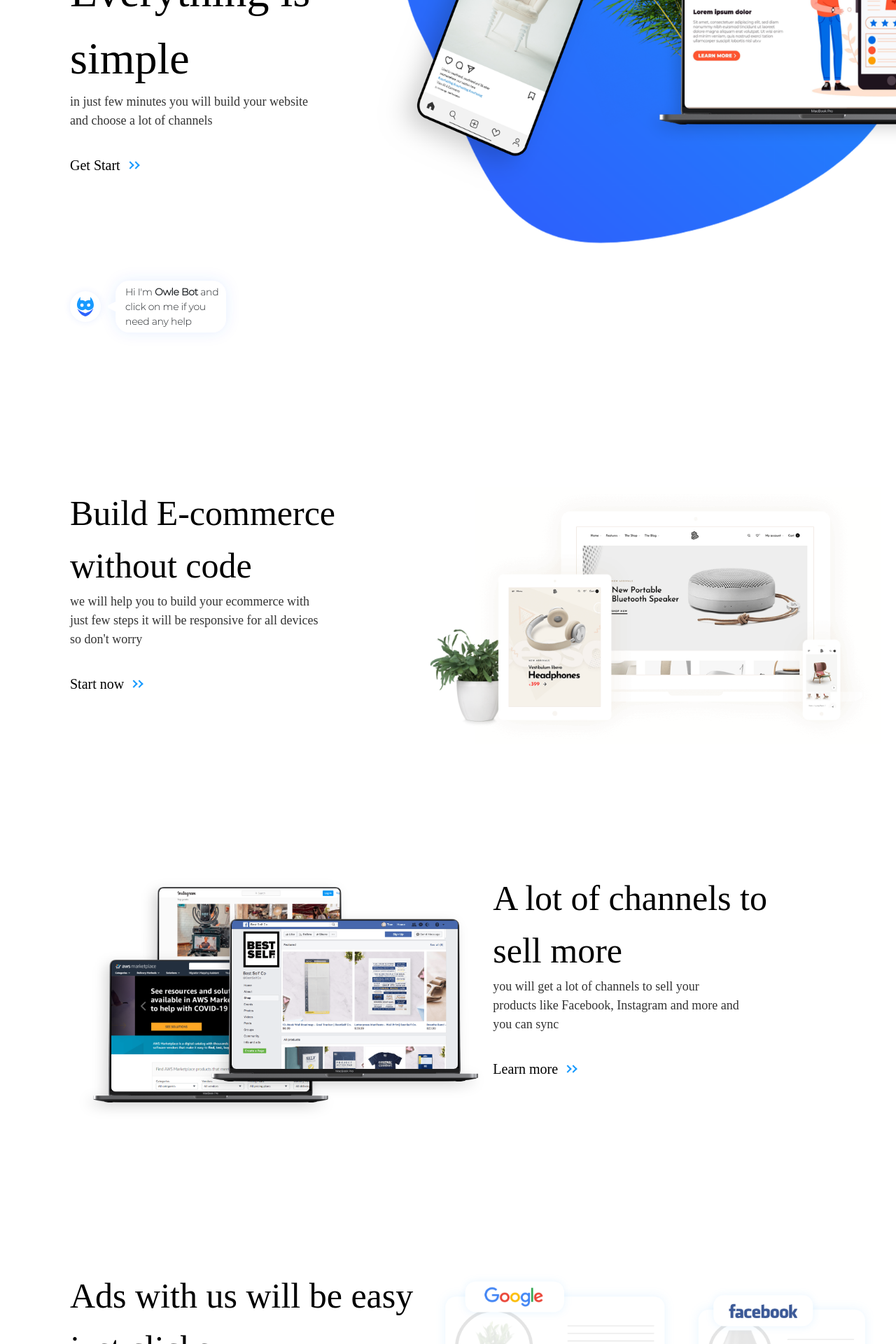
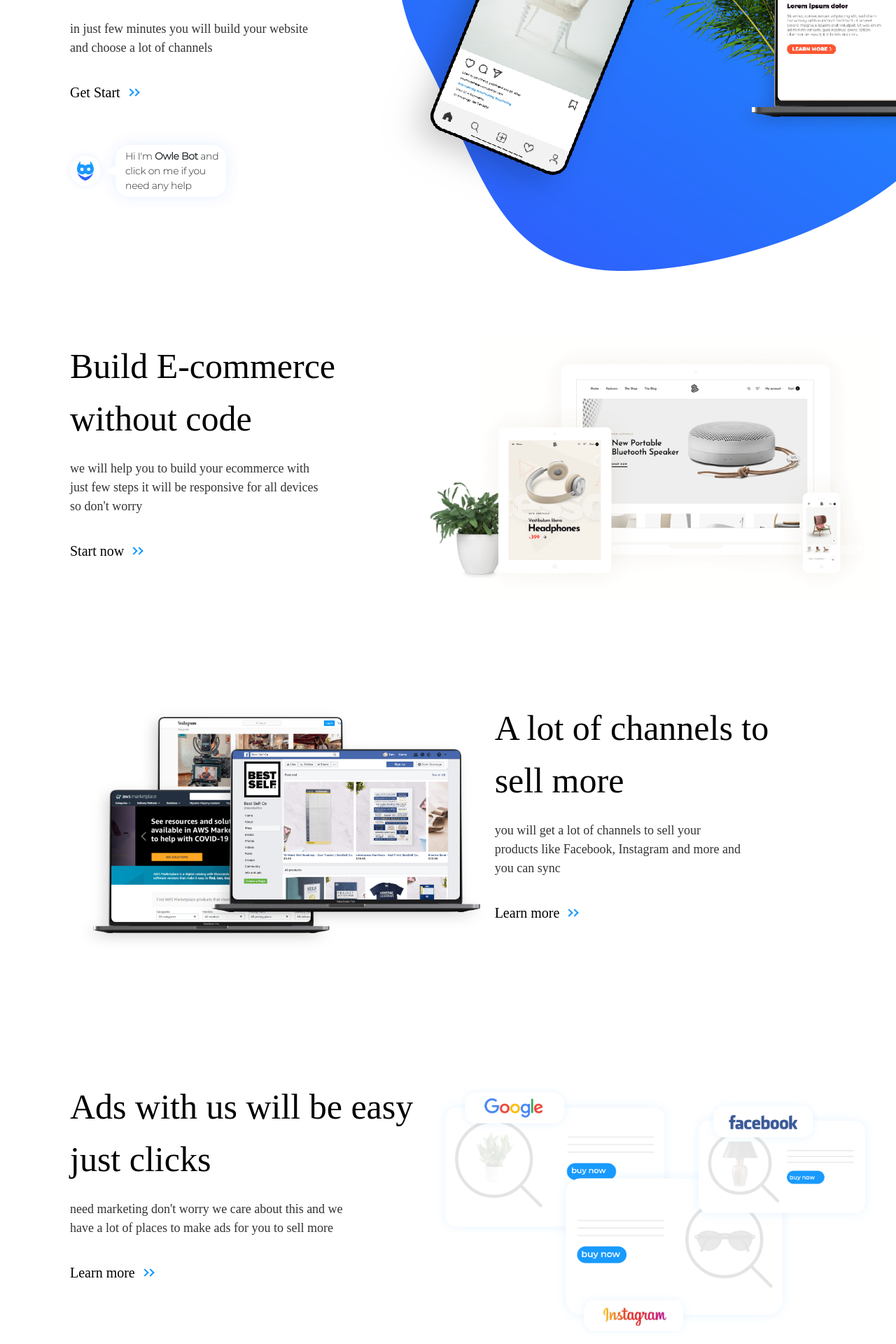
Before and after one commit to SamaAlshareef/Owle, a React (Create React App) app: page / in a window 1280 px wide. Shown: the part 360-2280 px from the top of the page at 70% size. Built offline with nearby package versions, Linux system fonts and the light colour scheme; a web font is replaced by a local one; what google-maps-react would draw is missing.

Commit message:
Third major changes

```diff
--- a/src/Components/navbar.jsx
+++ b/src/Components/navbar.jsx
@@ -17,8 +17,8 @@ class Navbar extends Component {
                 <div className="col-sm-1 justify-content-center">
                     <div className='row no-gutters'>
                     <div className='d-flex flex-row'>
-                    <img width='28px' height='28px' style={{marginTop:'31px', marginRight:'5px', marginLeft:'25px'}} src="/images/home/mask.svg"/>
-                    <a className="logo-font" style={{color:'#000000', paddingLeft:'1px'}} href="#">OWLE</a>
+                    <img width='28px' height='28px' style={{marginTop:'31px'}} src="/images/home/mask.svg"/>
+                    <a className="logo-font" style={{color:'#000000', paddingLeft:'5px'}} href="#">OWLE</a>
                     </div>
                    </div>
 
@@ -42,17 +42,17 @@ class Navbar extends Component {
                 </div>
 
                 </div>
-                <div className="row home-content-prop no-gutters" style={{paddingTop:'189px'}}>
+                <div className="row home-content-prop no-gutters" style={{marginTop:'100px'}}>
                 <div className="col-sm-5">
                         <p className="header-font">Everything is simple</p>
-                      <div className='row'>
-                          <div className='col-sm-9'>
+                      <div className='row no-gutters'>
+                          <div className='col-sm-9' style={{paddingTop:'20px'}}>
                           <p className="slider-content-font">in just few minutes you will build your website and choose a lot of channels</p>
                           </div>
                       </div>
 
 
-                        <div className="d-flex btn-transitions" style={{marginTop:'35px'}}>
+                        <div className="d-flex btn-transitions" style={{paddingTop:'35px'}}>
                                 <a href='url' className="slider-btn" color='#000000'>Get Start</a>
                                 <div className='d-flex flex-row' style={{ marginTop:'1px'}}>
                                 <p><i className="arrow right" style={{marginLeft:'10px'}}></i></p>
@@ -61,7 +61,7 @@ class Navbar extends Component {
 
                         </div>
 
-                            <div className='d-flex align-items-center' style={{marginTop:'120px'}}>
+                            <div className='d-flex align-items-center' style={{marginTop:'30px'}}>
                                 <div className='chatbot-bg'>
                                 <img style={{padding:'8px', position:'absolute'}} className='img-res' src='./images/home/Mask Group 3.svg'/>
                                 </div>
@@ -78,15 +78,15 @@ class Navbar extends Component {
 
                     </div>
                 </div>
-                <div className ="row home-content-prop no-gutters" style={{marginTop:'191px'}}>
+                <div className ="row home-content-prop no-gutters" style={{marginTop:'175px'}}>
                     <div className = "col-sm-5">
                         <p className="header-font2">Build E-commerce without code</p>
                         <div className="row">
-                            <div className="col-9">
+                            <div className="col-9" style={{paddingTop:'20px'}}>
                             <p className="slider-content-font">we will help you to build your ecommerce with just few steps it will be responsive for all devices so don't worry</p>
                             </div>
                         </div>
-                        <div className="d-flex btn-transitions " style={{marginTop:'35px'}}>
+                        <div className="d-flex btn-transitions " style={{paddingTop:'35px'}}>
                                 <a href='url' className="slider-btn">Start now</a>
                                 <div className='d-flex flex-row' style={{ marginTop:'1px'}}>
                                 <p><i className="arrow right" style={{marginLeft:'10px'}}></i></p>
@@ -99,18 +99,18 @@ class Navbar extends Component {
                         <img className="img-prop" src="./images/home/Group 1182@2x.png"/>
                     </div>
                 </div>
-                <div className ="row home-content-prop no-gutters" style={{marginTop:'183px', marginRight:'144px'}}>
+                <div className ="row home-content-prop no-gutters" style={{marginTop:'150px', marginRight:'140px'}}>
                     <div className = "col-sm-7">
-                       <img className="img-prop" width='644px' height='407px' src="./images/home/channels@2x.png"/>
+                       <img className="img-prop" width='614px' height='344px' src="./images/home/channels@2x.png"/>
                     </div>
                     <div className="col-sm-5">
                     <p className="header-font2">A lot of channels to sell more</p>
                         <div className="row">
-                            <div className="col-sm-10">
+                            <div className="col-sm-10" style={{paddingTop:'20px'}}>
                             <p className="slider-content-font">you will get a lot of channels to sell your products like Facebook, Instagram and more and you can sync</p>
                             </div>
                         </div>
-                        <div className="d-flex btn-transitions" style={{marginTop:'35px'}}>
+                        <div className="d-flex btn-transitions" style={{paddingTop:'35px'}}>
                                 <a href='url' className="slider-btn">Learn more</a>
                                 <div className='d-flex flex-row' style={{ marginTop:'1px'}}>
                                 <p><i className="arrow right" style={{marginLeft:'10px'}}></i></p>
@@ -121,15 +121,15 @@ class Navbar extends Component {
                     </div>
                 </div>
 
-                <div className ="row home-content-prop no-gutters" style={{marginTop:'206px'}}>
+                <div className ="row home-content-prop no-gutters" style={{marginTop:'178px'}}>
                     <div className = "col-sm-5">
                         <p className="header-font2">Ads with us will be easy just clicks</p>
                         <div className="row">
-                            <div className="col-10">
+                            <div className="col-10" style={{paddingTop:'20px'}}>
                             <p className="slider-content-font">need marketing don't worry we care about this and we have a lot of places to make ads for you to sell more</p>
                             </div>
                         </div>
-                        <div className="d-flex btn-transitions" style={{marginTop:'35px'}}>
+                        <div className="d-flex btn-transitions" style={{paddingTop:'35px'}}>
                                 <a href='url' className="slider-btn">Learn more</a>
                                 <div className='d-flex flex-row' style={{ marginTop:'1px'}}>
                                 <p><i className="arrow right" style={{marginLeft:'10px'}}></i></p>
@@ -143,7 +143,7 @@ class Navbar extends Component {
                     </div>
                 </div>
 
-                <div className="row d-flex justify-content-center home-content-prop no-gutters" style={{marginTop:'188px'}}>
+                <div className="row d-flex justify-content-center home-content-prop no-gutters" style={{marginTop:'140px'}}>
                     <div className="col-sm-12 d-flex justify-content-center">
                     <p className="card-header-font">Our Plans</p>
                     </div>
@@ -326,11 +326,11 @@ class Navbar extends Component {
 
 
             <div className="row  d-flex align-items-center no-gutters" style={{marginTop:'150px'}}>
-                    <div className="col-sm-12 d-flex flex-column  justify-content-center  ">
-                            <p className="card-header-font" style={{marginTop:'157px', marginBottom:'50px'}}>Contact Us</p>
+                    <div className="col-sm-12 d-flex flex-column  justify-content-center" style={{ marginBottom:'50px'}}>
+                            <p className="card-header-font" >Contact Us</p>
 
                     </div>
-                    <div className='col-sm-12 d-flex map-bg-img' >
+                    <div className='col-sm-12 d-flex map-bg-img'  style={{ marginBottom:'75px'}}>
                     <div className='col-sm-6'>
 
                     </div>
--- a/src/Style.css
+++ b/src/Style.css
@@ -30,7 +30,6 @@
     font-size: 64px;
     font-family: "Montserrat-Bold";
     letter-spacing: 0px;
-    padding-top: 35px !important;
     color: #000000;
     opacity: 1;
 }
@@ -68,7 +67,6 @@
     letter-spacing: 0px !important;
     color: #000000 !important;
     opacity: 0.8 !important;
-    margin-top: 20px;
 }
 
 .slider-aboutContent-font{
@@ -495,8 +493,8 @@ a:link {
     opacity: 1;
 }
 .home-bg-img{
-    background-image: url('./BlueShapeCombined.png');
-    background-size: 58% 18.3%;
+    background-image: url('./home-bg2.png');
+    /* background-size: 58% 18.3%; */
     padding:0px !important;
 
     background-repeat: no-repeat;
@@ -513,99 +511,87 @@ a:link {
     max-height: 58px;
     width: 100%;
     height:100px;
-    background: #F8F8F8 0% 0% no-repeat padding-box;
+    background: #fff 0% 0% no-repeat padding-box;
     box-shadow: 0px 0px 15px #57575726;
     border-radius: 5px;
     opacity: 1;
     outline: none;
-    box-shadow: 0 0 5px rgba(81, 203, 238, 1);
-    border: 1px solid rgba(81, 203, 238, 1);
+    /* box-shadow: 0 0 5px rgba(81, 203, 238, 1); */
+    border: 1px solid #2D62FC;
   }
   .form-control:valid {
     max-width: 400px;
     max-height: 58px;
     width: 100%;
     height:100px;
-    background: #F8F8F8 0% 0% no-repeat padding-box;
+    background: #F8F8F8 0% 0% no-repeat padding-box;;
     box-shadow: 0px 0px 15px #57575726;
     border-radius: 5px;
     opacity: 1;
   }
 
-  .send-form-control {
+  .send-form-control:valid {
     max-width: 475px;
-    max-height: 58px;
+    max-height: 68px;
     width: 100%;
     height:100px;
-    background: #F8F8F8 0% 0% no-repeat padding-box;
-    box-shadow: 0px 0px 15px #57575726;
-    border-radius: 5px;
+    box-shadow: 0px 0px 10px #189AFE1A;
+    background: #fff 0% 0% no-repeat padding-box;
+    border-radius: 10px;
     opacity: 1;
     border: 0px none;
+
 
   }
 
   .send-form-control:focus {
     max-width: 475px;
-    max-height: 58px;
+    max-height: 68px;
     width: 100%;
     height:100px;
-    background: #F8F8F8 0% 0% no-repeat padding-box;
-    box-shadow: 0px 0px 15px #57575726;
-    border-radius: 5px;
+    background: #fff 0% 0% no-repeat padding-box;
+    border-radius: 10px;
     opacity: 1;
     outline: none;
-    border: 0px none;
-    box-shadow: 0 0 5px rgba(81, 203, 238, 1);
+    box-shadow: 1px solid #2D62FC;
     border: 1px solid rgba(81, 203, 238, 1);
   }
-  .send-form-control:valid {
-    max-width: 475px;
-    max-height: 58px;
-    width: 100%;
-    height:100px;
 
-    background: #F8F8F8 0% 0% no-repeat padding-box;
-    box-shadow: 0px 0px 15px #57575726;
-    border-radius: 5px;
-    opacity: 1;
-  }
 
-  .form-control2  {
+
+  /* .form-control2  {
     max-width: 600px;
     max-height: 121px;
     width: 100%;
     height:auto;
-    background: #F8F8F8 0% 0% no-repeat padding-box;
+    background: #fff 0% 0% no-repeat padding-box;
     box-shadow: 0px 0px 15px #57575726;
     border-radius: 5px;
     opacity: 1;
-    outline: none;
-    border: 0px none;
-  }
+
+  } */
   .form-control2:valid  {
-    max-width: 600px;
+    max-width: 475px;
     max-height: 121px;
     width: 100%;
     height:auto;
-    background: #F8F8F8 0% 0% no-repeat padding-box;
-    box-shadow: 0px 0px 15px #57575726;
-    border-radius: 5px;
+    background:#FFFFFF 0% 0% no-repeat padding-box;
+    box-shadow: 0px 0px 10px #189AFE1A;
+    border-radius: 10px;
     opacity: 1;
-    outline: none;
+    border: 0px none;
 
   }
   .form-control2:focus  {
-    max-width:700px !important;
+    max-width:475px !important;
     max-height: 121px;
     width: 100%;
     height:100px;
-    background: #F8F8F8 0% 0% no-repeat padding-box;
-    box-shadow: 0px 0px 15px #57575726;
-    border-radius: 5px;
+    background: #ffffff 0% 0% no-repeat padding-box;
+    box-shadow: 0px 0px 10px #189AFE1A;
+    border-radius: 10px;
     opacity: 1;
     outline: none;
-    box-shadow: 0 0 5px rgba(81, 203, 238, 1);
     border: 1px solid rgba(81, 203, 238, 1);
   }
   input{
@@ -698,6 +684,7 @@ a:link {
 
 p{
     margin:0px !important;
+
 }
 /* div{
     padding: 0px !important;
```
Also changed, not shown: src/Components/aboutUs.jsx (+13 -13 lines), src/home-bg.png (added), src/home-bg2.png (added).
